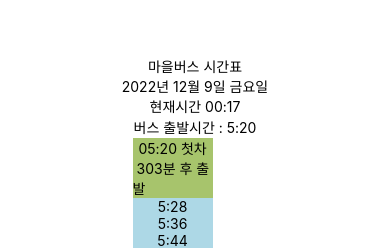
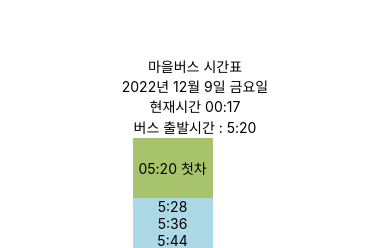
Before and after one commit to minimi61/vilageBus, a React Native app: screen / in a window 390 px wide. Shown: the part 195-443 px from the top of the page. Built offline with nearby package versions, Linux system fonts and the light colour scheme.

Commit message:
첫차 메시지

```diff
--- a/components/Button.jsx
+++ b/components/Button.jsx
@@ -1,17 +1,17 @@
 import React from "react";
+import { useState } from "react";
 // import { Dimensions } from 'react-native';
 import { TouchableOpacity, Text, StyleSheet } from "react-native";
 
 const Button = ({ onPress, deference,nowTime,nextTime }) => {
   // const chartHeight = Dimensions.get('window').height;
   // const chartWidth = Dimensions.get('window')
-  console.log(nowTime.getHours() < 5)
-
+  // console.log(nowTime.getHours() < 5)
+  // nowTime.getHours() < 5 ? setFirstTime(true) : setFirstTime(false)
   return (
     <TouchableOpacity activeOpacity={0.8} style={styles.button} onPress={onPress}>
-      {/* state로 관리하기 */}
-      {nowTime.getHours() < 5 ? <Text>05:20 첫차</Text> : null}
-      {deference === 0 ?
+      {nowTime.getHours() < 5 ? <Text>05:20 첫차</Text> :
+      deference === 0 ?
         <Text style={styles.text}>출발 또는 곧 출발</Text> :
         <Text Text > {deference}분 후 출발</Text>
       }
--- /dev/null
+++ b/hooks/holidayCalculate.js
@@ -0,0 +1,6 @@
+//양력
+let solarHolidays = ['0101', '0301', '0505', '0606', '0815', '1003', '1009', '1225']
+//음력
+let lunarHolidays = ['1231', '0101', '0102', '0408', '0814', '0815', '0816']
+//대체공휴일
+let alternativeHolidays = ['0124']
```
